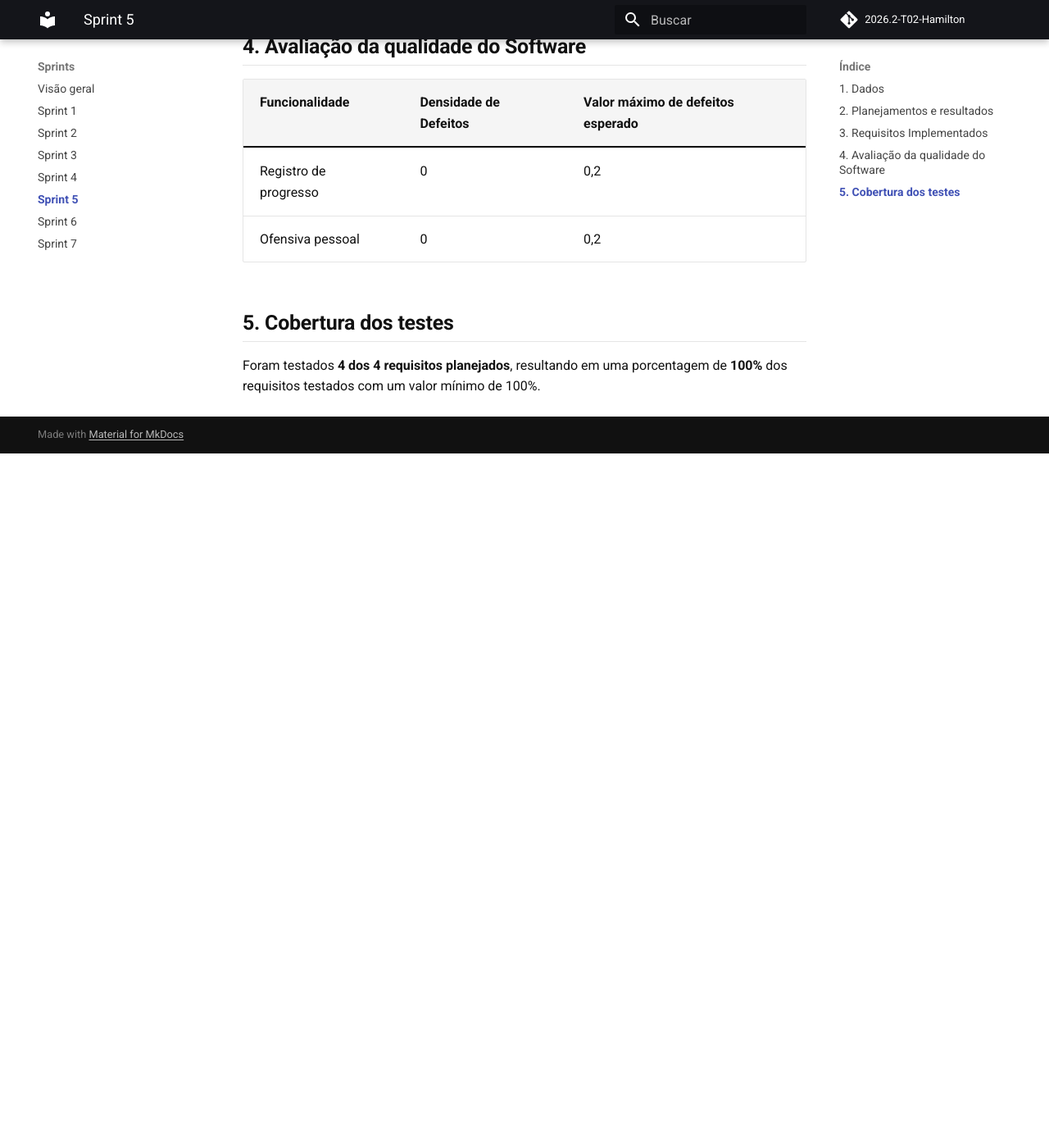
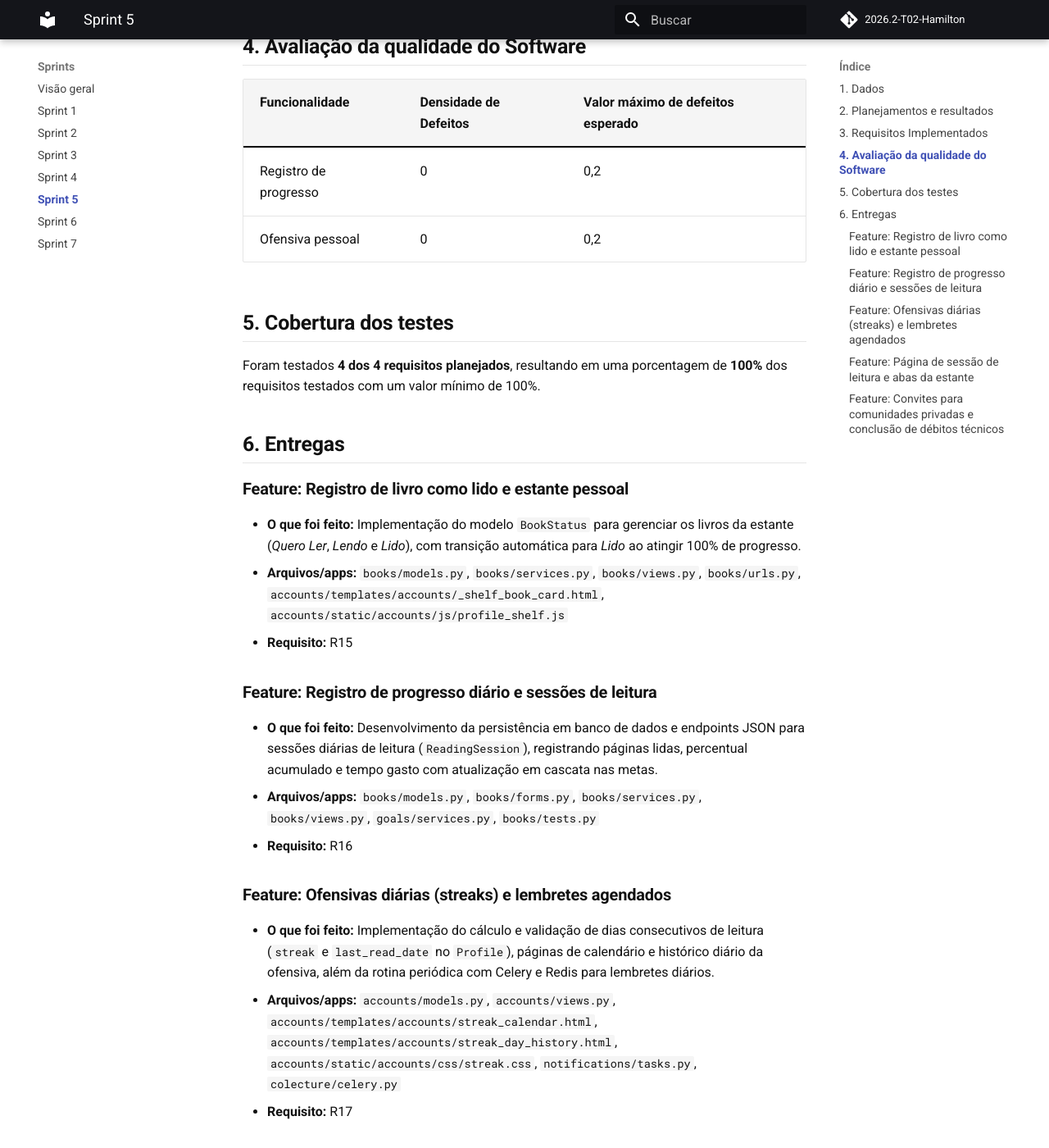
Before and after one commit to FGA0138-MDS-Ajax/2026.2-T02-Hamilton, an MkDocs documentation site: the page built from docs/sprints/sprint5.md, in a window 1280 px wide and 1400 px high, scrolled down 1268 px. Shown: the whole window at 82% size. Built offline with MkDocs 1.6.1 and Material for MkDocs 9.7.7, drawn with Linux system fonts in a browser that asks for light colours; comment, search, counter and statistics services are not loaded; before the commit the page ends 1821 px from its top, so only the background shows below that; some of the changed text lies outside the part shown.

Commit message:
docs: Documenta a sprint 5

```diff
--- a/docs/sprints/sprint5.md
+++ b/docs/sprints/sprint5.md
@@ -34,3 +34,35 @@ O valor esperado de conclusão de cada requisito é de **70%**.
 ## 5. Cobertura dos testes
 
 Foram testados **4 dos 4 requisitos planejados**, resultando em uma porcentagem de **100%** dos requisitos testados com um valor mínimo de 100%.
+
+## 6. Entregas
+
+### Feature: Registro de livro como lido e estante pessoal
+
+- **O que foi feito:** Implementação do modelo `BookStatus` para gerenciar os livros da estante (*Quero Ler*, *Lendo* e *Lido*), com transição automática para *Lido* ao atingir 100% de progresso.
+- **Arquivos/apps:** `books/models.py`, `books/services.py`, `books/views.py`, `books/urls.py`, `accounts/templates/accounts/_shelf_book_card.html`, `accounts/static/accounts/js/profile_shelf.js`
+- **Requisito:** R15
+
+### Feature: Registro de progresso diário e sessões de leitura
+
+- **O que foi feito:** Desenvolvimento da persistência em banco de dados e endpoints JSON para sessões diárias de leitura (`ReadingSession`), registrando páginas lidas, percentual acumulado e tempo gasto com atualização em cascata nas metas.
+- **Arquivos/apps:** `books/models.py`, `books/forms.py`, `books/services.py`, `books/views.py`, `goals/services.py`, `books/tests.py`
+- **Requisito:** R16
+
+### Feature: Ofensivas diárias (streaks) e lembretes agendados
+
+- **O que foi feito:** Implementação do cálculo e validação de dias consecutivos de leitura (`streak` e `last_read_date` no `Profile`), páginas de calendário e histórico diário da ofensiva, além da rotina periódica com Celery e Redis para lembretes diários.
+- **Arquivos/apps:** `accounts/models.py`, `accounts/views.py`, `accounts/templates/accounts/streak_calendar.html`, `accounts/templates/accounts/streak_day_history.html`, `accounts/static/accounts/css/streak.css`, `notifications/tasks.py`, `colecture/celery.py`
+- **Requisito:** R17
+
+### Feature: Página de sessão de leitura e abas da estante
+
+- **O que foi feito:** Construção da página de registro de leitura com cronômetro e histórico de sessões, integrada às abas da estante virtual no perfil e aos atalhos de acesso na barra lateral.
+- **Arquivos/apps:** `books/templates/books/reading_session.html`, `books/static/books/css/reading_session.css`, `books/static/books/js/reading_session.js`, `accounts/templates/accounts/profile.html`, `accounts/static/accounts/css/profile.css`
+- **Requisito:** R18
+
+### Feature: Convites para comunidades privadas e conclusão de débitos técnicos
+
+- **O que foi feito:** Implementação do ingresso em comunidades privadas via código de convite (`Invitation`), adição do atributo descrição nas metas e integração final entre cards de metas e fóruns no front-end.
+- **Arquivos/apps:** `communities/models.py`, `communities/services.py`, `communities/views.py`, `goals/models.py`, `goals/forms.py`, `forums/views.py`, `communities/templates/communities/community_view.html`
+- **Requisito:** R09, R11, R12, R13
```
